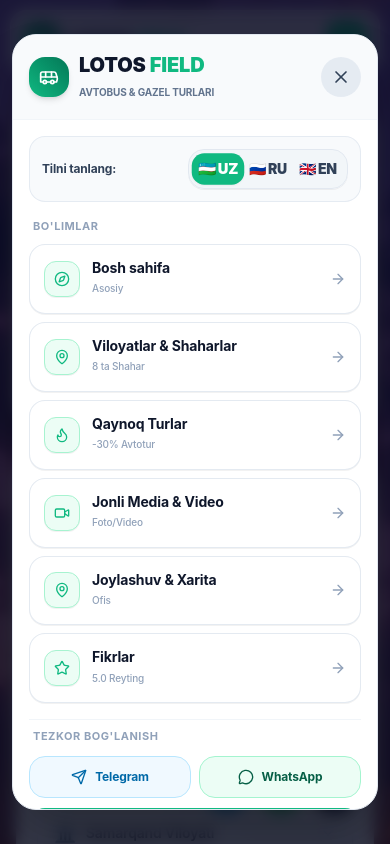
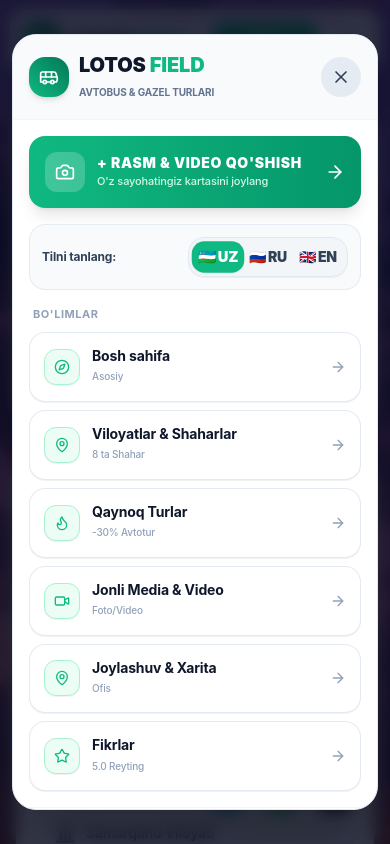
Before and after one commit to humoyun1773/sayohat-web, a React (Vite) app: page / in a window 390 px wide. Both pictures are taken after a click on the button 347 px from the left and 41 px from the top of the page. Built offline with nearby package versions, Linux system fonts and the light colour scheme.

Commit message:
Add prominent Rasm / Video Qoshish action button directly to Navbar (desktop and mobile) and wire AddMediaModal globally

```diff
--- a/src/components/layout/Navbar.jsx
+++ b/src/components/layout/Navbar.jsx
@@ -2,14 +2,18 @@ import React, { useState, useEffect } from 'react';
 import {
   Bus, Menu, X, Compass, Flame,
   ShieldCheck, Star, Phone, ArrowRight,
-  Send, MessageCircle, MapPin, Video, Camera
+  Send, MessageCircle, MapPin, Video, Camera, Plus
 } from 'lucide-react';
 import LanguageSwitcher from '../ui/LanguageSwitcher';
 import { CONTACT_INFO } from '../../data/travelData';
-
 import { useBodyScrollLock } from '../../hooks/useBodyScrollLock';
 
-export default function Navbar({ lang = 'uz', onChangeLang, t }) {
+export default function Navbar({
+  lang = 'uz',
+  onChangeLang,
+  onOpenAddMedia,
+  t
+}) {
   const [isScrolled, setIsScrolled] = useState(false);
   const [mobileMenuOpen, setMobileMenuOpen] = useState(false);
 
@@ -28,8 +32,8 @@ export default function Navbar({ lang = 'uz', onChangeLang, t }) {
     { name: t.nav.home, href: '#hero', icon: Compass, badge: 'Asosiy' },
     { name: t.nav.regions, href: '#destinations', icon: MapPin, badge: '8 ta Shahar' },
     { name: t.nav.deals, href: '#deals', icon: Flame, badge: '-30% Avtotur' },
-    { name: t.nav.media, href: '#travel-media', icon: Video, badge: 'Foto/Video' },
-    { name: t.nav.location, href: '#location', icon: MapPin, badge: 'Ofis' },
+    { name: t.nav.media || 'Jonli Media & Video', href: '#travel-media', icon: Video, badge: 'Foto/Video' },
+    { name: t.nav.location || 'Joylashuv & Xarita', href: '#location', icon: MapPin, badge: 'Ofis' },
     { name: t.nav.reviews, href: '#reviews', icon: Star, badge: '5.0 Reyting' },
   ];
 
@@ -45,11 +49,11 @@ export default function Navbar({ lang = 'uz', onChangeLang, t }) {
 
   return (
     <>
-      <header className="fixed top-0 left-0 right-0 z-40 px-2.5 sm:px-8 lg:px-12 pt-2.5 sm:pt-4 transition-all duration-300">
+      <header className="fixed top-0 left-0 right-0 z-40 px-2.5 sm:px-6 lg:px-8 pt-2.5 sm:pt-4 transition-all duration-300">
         <div className={`max-w-[1536px] mx-auto rounded-2xl sm:rounded-3xl transition-all duration-300 ${
           isScrolled
-            ? 'bg-white/95 backdrop-blur-xl shadow-lg py-2 px-3 sm:px-8 border border-white/80'
-            : 'bg-white/70 backdrop-blur-md py-2.5 sm:py-3.5 px-3 sm:px-8 border border-white/60 shadow-sm'
+            ? 'bg-white/95 backdrop-blur-xl shadow-lg py-2 px-3 sm:px-6 border border-white/80'
+            : 'bg-white/80 backdrop-blur-md py-2.5 sm:py-3.5 px-3 sm:px-6 border border-white/60 shadow-sm'
         }`}>
           <div className="flex items-center justify-between gap-2">
 
@@ -59,7 +63,7 @@ export default function Navbar({ lang = 'uz', onChangeLang, t }) {
               onClick={(e) => { e.preventDefault(); handleNavClick('#hero'); }}
               className="flex items-center gap-2 sm:gap-3 group shrink-0"
             >
-              <div className="w-9 h-9 sm:w-12 sm:h-12 rounded-xl sm:rounded-2xl bg-gradient-to-tr from-[#10b981] to-[#047857] flex items-center justify-center shadow-md text-white group-hover:scale-105 transition-transform shrink-0">
+              <div className="w-9 h-9 sm:w-11 sm:h-11 rounded-xl sm:rounded-2xl bg-gradient-to-tr from-[#10b981] to-[#047857] flex items-center justify-center shadow-md text-white group-hover:scale-105 transition-transform shrink-0">
                 <Bus className="w-5 h-5 sm:w-6 sm:h-6" />
               </div>
 
@@ -75,35 +79,56 @@ export default function Navbar({ lang = 'uz', onChangeLang, t }) {
             </a>
 
             {/* Desktop Navigation Links */}
-            <nav className="hidden md:flex items-center gap-1 bg-white/60 backdrop-blur-md px-3 py-1 rounded-2xl border border-white/80">
+            <nav className="hidden lg:flex items-center gap-1 bg-white/60 backdrop-blur-md px-3 py-1 rounded-2xl border border-white/80">
               {navLinks.map((link) => (
                 <button
                   key={link.name}
                   onClick={() => handleNavClick(link.href)}
-                  className="px-3 py-1.5 text-xs font-bold text-slate-800 hover:text-[#10b981] hover:bg-white rounded-xl transition-all cursor-pointer"
+                  className="px-3 py-1.5 text-xs font-bold text-slate-800 hover:text-[#10b981] hover:bg-white rounded-xl transition-all cursor-pointer whitespace-nowrap"
                 >
                   {link.name}
                 </button>
               ))}
             </nav>
 
+            {/* Right Action Area */}
+            <div className="flex items-center gap-2">
+
+              {/* SPECIAL PROMINENT BUTTON: + ADD PHOTO & VIDEO MEDIA */}
+              <button
+                type="button"
+                onClick={() => {
+                  if (onOpenAddMedia) {
+                    onOpenAddMedia();
+                  } else {
+                    document.querySelector('#travel-media')?.scrollIntoView({ behavior: 'smooth' });
+                  }
+                }}
+                className="py-2 px-3 sm:px-4 rounded-xl sm:rounded-2xl bg-[#10b981] hover:bg-[#059669] text-white font-extrabold text-xs sm:text-xs tracking-wide flex items-center gap-1.5 sm:gap-2 shadow-md hover:scale-105 active:scale-95 transition-all cursor-pointer shrink-0"
+                title="Rasm yoki Video qo'shish"
+              >
+                <Plus className="w-4 h-4" />
+                <span className="hidden sm:inline">Rasm / Video Qo'shish</span>
+                <span className="sm:hidden">Media +</span>
+              </button>
+
               {/* Desktop Language Switcher (UZ / RU / EN) */}
-            <div className="hidden md:flex items-center gap-2">
+              <div className="hidden md:flex items-center">
                 <LanguageSwitcher
                   currentLang={lang}
                   onChangeLang={onChangeLang}
                 />
               </div>
 
-            {/* Mobile Right Controls: Only Menu Button */}
-            <div className="flex items-center md:hidden">
+              {/* Mobile Menu Hamburger Button */}
               <button
                 onClick={() => setMobileMenuOpen(true)}
-                className="p-2.5 rounded-xl bg-[#10b981] text-white shadow-md hover:bg-[#059669] transition-all active:scale-95 cursor-pointer shrink-0"
+                className="p-2 sm:p-2.5 rounded-xl bg-slate-100 hover:bg-slate-200 text-slate-800 border border-slate-200 transition-all active:scale-95 cursor-pointer lg:hidden shrink-0 ml-1"
                 aria-label="Menyuni ochish"
               >
-                <Menu className="w-5 h-5 text-white" />
+                <Menu className="w-5 h-5 text-slate-900" />
               </button>
+
             </div>
 
           </div>
@@ -147,6 +172,33 @@ export default function Navbar({ lang = 'uz', onChangeLang, t }) {
 
             {/* Modal Body with Navigation Links */}
             <div className="p-4 sm:p-6 overflow-y-auto space-y-4 modal-scrollable">
+
+              {/* PRIMARY ACTION CARD: ADD PHOTO & VIDEO */}
+              <button
+                type="button"
+                onClick={() => {
+                  setMobileMenuOpen(false);
+                  if (onOpenAddMedia) {
+                    onOpenAddMedia();
+                  }
+                }}
+                className="w-full p-4 rounded-2xl bg-gradient-to-r from-[#10b981] to-[#059669] text-white shadow-lg flex items-center justify-between cursor-pointer hover:scale-[1.02] active:scale-98 transition-all"
+              >
+                <div className="flex items-center gap-3 text-left">
+                  <div className="w-10 h-10 rounded-xl bg-white/20 flex items-center justify-center font-bold">
+                    <Camera className="w-5 h-5 text-white" />
+                  </div>
+                  <div>
+                    <div className="text-sm font-black uppercase tracking-wider">
+                      + Rasm & Video Qo'shish
+                    </div>
+                    <div className="text-[11px] text-emerald-100 font-medium">
+                      O'z sayohatingiz kartasini joylang
+                    </div>
+                  </div>
+                </div>
+                <ArrowRight className="w-5 h-5 text-white" />
+              </button>
 
               {/* Language Selector Inside Modal */}
               <div className="p-3 rounded-2xl bg-slate-50 border border-slate-200/80 flex items-center justify-between">
@@ -213,7 +265,7 @@ export default function Navbar({ lang = 'uz', onChangeLang, t }) {
                     href={CONTACT_INFO.whatsapp}
                     target="_blank"
                     rel="noreferrer"
-                    className="p-3 rounded-2xl bg-emerald-50 hover:bg-emerald-100 text-[#065f46] border border-emerald-200 flex items-center justify-center gap-2 text-xs font-bold transition-all"
+                    className="p-3 rounded-2xl bg-emerald-50 hover:bg-emerald-100 text-emerald-700 border border-emerald-200 flex items-center justify-center gap-2 text-xs font-bold transition-all"
                   >
                     <MessageCircle className="w-4 h-4" />
                     <span>WhatsApp</span>
@@ -222,10 +274,10 @@ export default function Navbar({ lang = 'uz', onChangeLang, t }) {
 
                 <a
                   href={`tel:${CONTACT_INFO.phoneClean}`}
-                  className="w-full py-3.5 px-4 rounded-2xl bg-[#10b981] hover:bg-[#059669] text-white font-black text-xs uppercase tracking-wider flex items-center justify-center gap-2 shadow-md transition-all active:scale-95"
+                  className="w-full p-3 rounded-2xl bg-slate-100 hover:bg-slate-200 text-slate-800 border border-slate-200 flex items-center justify-center gap-2 text-xs font-bold transition-all"
                 >
-                  <Phone className="w-4 h-4" />
-                  <span>Qo'ng'iroq: {CONTACT_INFO.phone}</span>
+                  <Phone className="w-4 h-4 text-[#10b981]" />
+                  <span>{CONTACT_INFO.phone}</span>
                 </a>
               </div>
 
--- a/src/pages/HomePage.jsx
+++ b/src/pages/HomePage.jsx
@@ -17,6 +17,7 @@ import LocationMap from '../components/sections/LocationMap';
 import ContactModal from '../components/modals/ContactModal';
 import BookingModal from '../components/modals/BookingModal';
 import ImageLightboxModal from '../components/modals/ImageLightboxModal';
+import AddMediaModal from '../components/modals/AddMediaModal';
 
 // Translations
 import { translations } from '../data/translations';
@@ -60,6 +61,7 @@ export default function HomePage() {
   // Modals state
   const [isContactOpen, setIsContactOpen] = useState(false);
   const [isBookingOpen, setIsBookingOpen] = useState(false);
+  const [isAddMediaOpen, setIsAddMediaOpen] = useState(false);
   const [bookingDetails, setBookingDetails] = useState(null);
   const [lightboxImage, setLightboxImage] = useState(null);
 
@@ -89,15 +91,32 @@ export default function HomePage() {
     setIsBookingOpen(true);
   };
 
+  const handleAddNewTrip = (newTrip) => {
+    try {
+      const saved = localStorage.getItem('lotos_live_trips');
+      let parsed = [];
+      if (saved) {
+        parsed = JSON.parse(saved);
+      }
+      const updated = [newTrip, ...parsed];
+      localStorage.setItem('lotos_live_trips', JSON.stringify(updated));
+      window.dispatchEvent(new Event('storage'));
+    } catch (e) {
+      console.error(e);
+    }
+    document.querySelector('#travel-media')?.scrollIntoView({ behavior: 'smooth' });
+  };
+
   const t = translations[lang] || translations.uz;
 
   return (
     <div className="min-h-screen bg-white text-slate-900 selection:bg-emerald-500 selection:text-white font-sans antialiased">
 
-      {/* 1. Top Navbar */}
+      {/* 1. Top Navbar with Direct Add Media Button */}
       <Navbar
         lang={lang}
         onChangeLang={handleLangChange}
+        onOpenAddMedia={() => setIsAddMediaOpen(true)}
         t={t}
       />
 
@@ -219,6 +238,13 @@ export default function HomePage() {
         onClose={() => setLightboxImage(null)}
       />
 
+      <AddMediaModal
+        isOpen={isAddMediaOpen}
+        onClose={() => setIsAddMediaOpen(false)}
+        onAddMedia={handleAddNewTrip}
+        lang={lang}
+      />
+
     </div>
   );
 }
```
Lines whose indentation alone changed are shown as unchanged.
